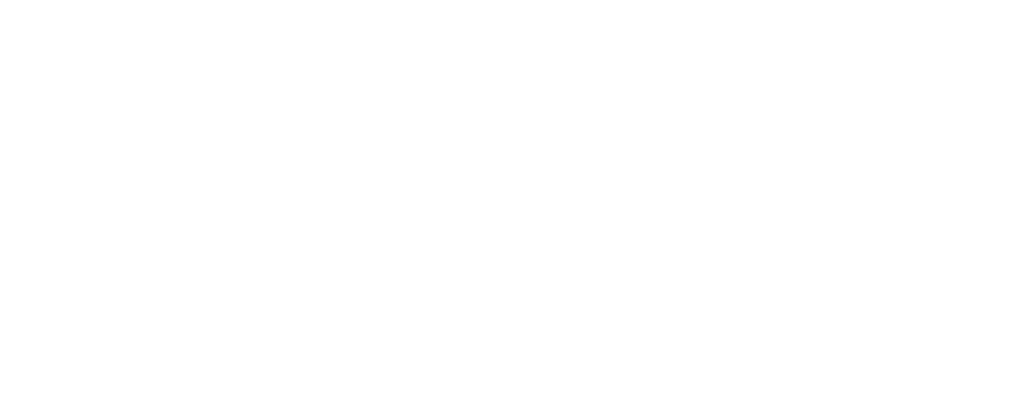
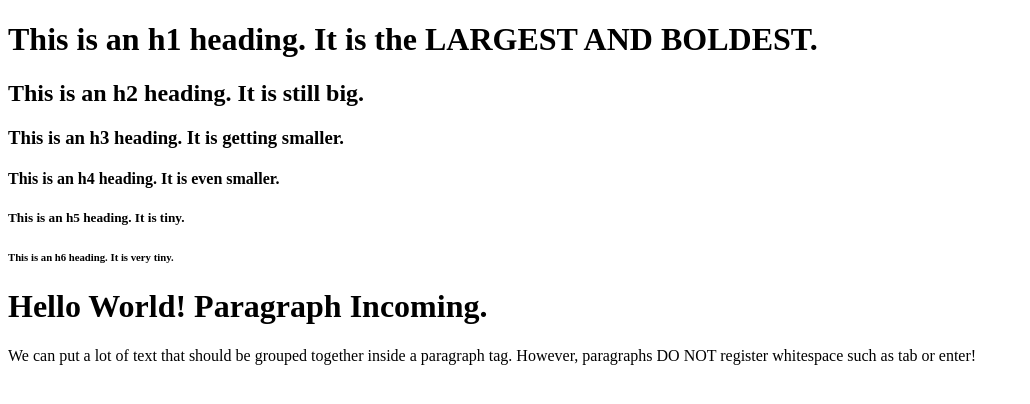
Before and after one commit to Dimitrov-S-Dev/Udemy_HTML_CSS, a plain HTML site: page Html_Basics/Headings_and_Paragraph.html in a window 1280 px wide. Shown: the whole page, without its empty margins (0-1030 px from the left). Drawn offline with Linux system fonts and the light colour scheme.

Commit message:
Udemy_HTML_CSS

```diff
--- a/Html_Basics/Headings_and_Paragraph.html
+++ b/Html_Basics/Headings_and_Paragraph.html
@@ -26,14 +26,23 @@
     You should only have ONE h1 tag per page!
 -->
 
-
+<h1>This is an h1 heading. It is the LARGEST AND BOLDEST.</h1>
+<h2>This is an h2 heading. It is still big.</h2>
+<h3>This is an h3 heading. It is getting smaller.</h3>
+<h4>This is an h4 heading. It is even smaller.</h4>
+<h5>This is an h5 heading. It is tiny.</h5>
+<h6>This is an h6 heading. It is very tiny.</h6>
 <!--
     We can group text using a paragraph tag.
     Paragraphs are used to add sections of text.
     Browsers automatically add a single blank line before and after each paragraph tag.
     However, inside a paragraph tag, whitespace is not accounted for (such as tabs or enter)
 -->
-
+<h1>Hello World! Paragraph Incoming.</h1>
+<p>
+    We can put a lot of text that should be grouped together inside a paragraph tag.
+    However, paragraphs DO NOT register whitespace such as tab or enter!
+</p>
 
 </body>
 </html>
```
